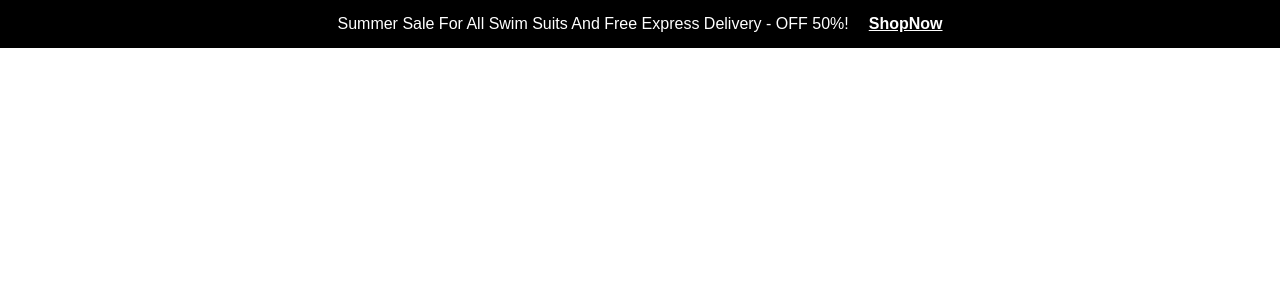
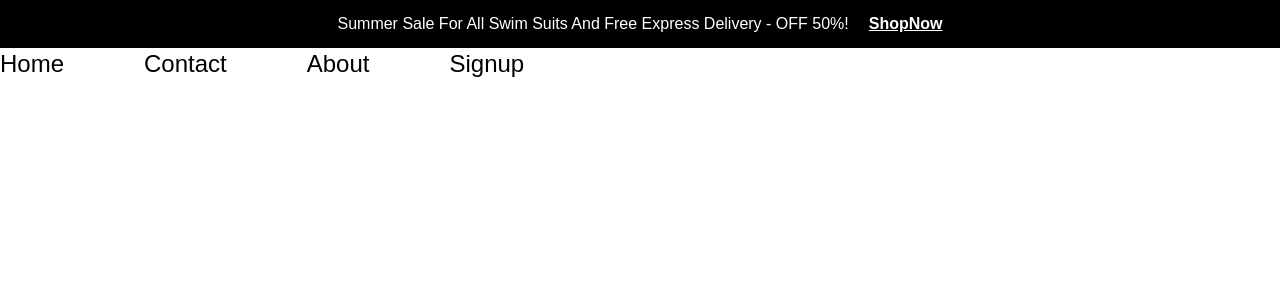
Before and after one commit to HosseinYasinzade/shoping-site, a Next.js app: page / in a window 1280 px wide. Shown: the top 300 px of the page. Built offline with nearby package versions, Linux system fonts and the light colour scheme.

Commit message:
feat: menu component

```diff
--- a/app/page.tsx
+++ b/app/page.tsx
@@ -1,5 +1,11 @@
-import TopHeader from "@/components/molecules/TopHeader";
+import TopHeader from "@/components/molecules/TopHeader/TopHeader";
+import Menu from "@/components/molecules/Menu/Menu";
 
 export default function Home() {
-  return <TopHeader />;
+  return (
+    <>
+      <TopHeader />
+      <Menu />
+    </>
+  );
 }
--- a/components/atoms/MenuItem/MenuItem.tsx
+++ b/components/atoms/MenuItem/MenuItem.tsx
@@ -8,8 +8,8 @@ type Props = {
 
 function MenuItem({ children, className = "", href = "#" }: Props) {
   return (
-    <li>
-      <Link href={href} className={`${className} font-bold underline`}>
+    <li className="list-none">
+      <Link href={href} className={`${className} text-2xl`}>
         {children}
       </Link>
     </li>
--- /dev/null
+++ b/components/molecules/Menu/Menu.tsx
@@ -0,0 +1,14 @@
+import MenuItem from "@/components/atoms/MenuItem/MenuItem";
+
+function Menu() {
+  return (
+    <div className="flex">
+      <MenuItem>Home</MenuItem>
+      <MenuItem className="mx-20">Contact</MenuItem>
+      <MenuItem className="mr-20">About</MenuItem>
+      <MenuItem>Signup</MenuItem>
+    </div>
+  );
+}
+
+export default Menu;
--- a/components/molecules/TopHeader.tsx
+++ b/components/molecules/TopHeader/TopHeader.tsx
@@ -1,5 +1,5 @@
-import Text from "../atoms/Text/text";
-import Links from "../atoms/Links/Links";
+import Text from "@/components/atoms/Text/text";
+import Links from "@/components/atoms/Links/Links";
 
 function TopHeader() {
   return (
```
Also changed, not shown: components/molecules/Menu/readme.md (added), components/molecules/TopHeader/readme.md (renamed from components/molecules/readme.md).
